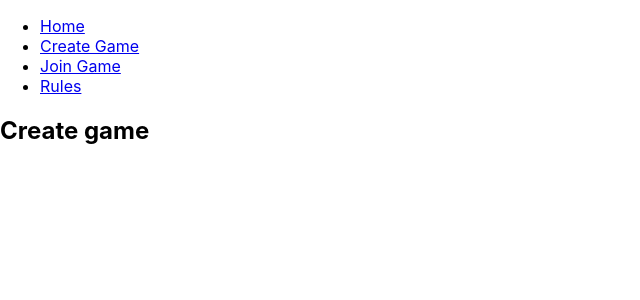
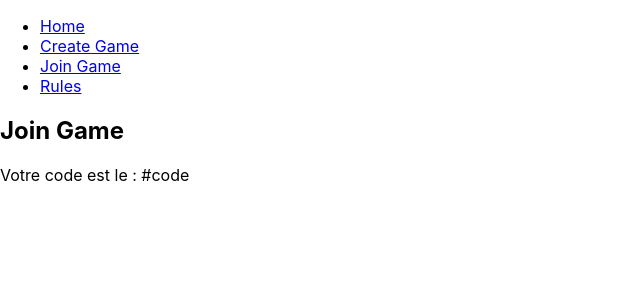
Before and after one commit to pr0gen/stratego, a React (Create React App) app in the folder client/: page /create-game in a window 1280 px wide. Shown: the top 300 px of the page, without its empty margins (0-640 px from the left). Built offline with nearby package versions, Linux system fonts and the light colour scheme.

Commit message:
join and create game page + working router

```diff
--- a/client/src/Components/Pages/CreateGame.tsx
+++ b/client/src/Components/Pages/CreateGame.tsx
@@ -1,12 +1,17 @@
 import React, {Component} from "react";
 
 
-const CreateGame = () => {
-    return (
-        <div className="create-game" >
-            <h2>Create game</h2>
-        </div>
-    );
+class CreateGame extends Component {
+    render() {
+        return (
+            <div className="create-game" >
+                <h2>Join Game</h2>
+                <div className="content">
+                    <p>Votre code est le : #code</p>
+                </div>
+            </div>
+        )
+    }
 }
 
 
```
